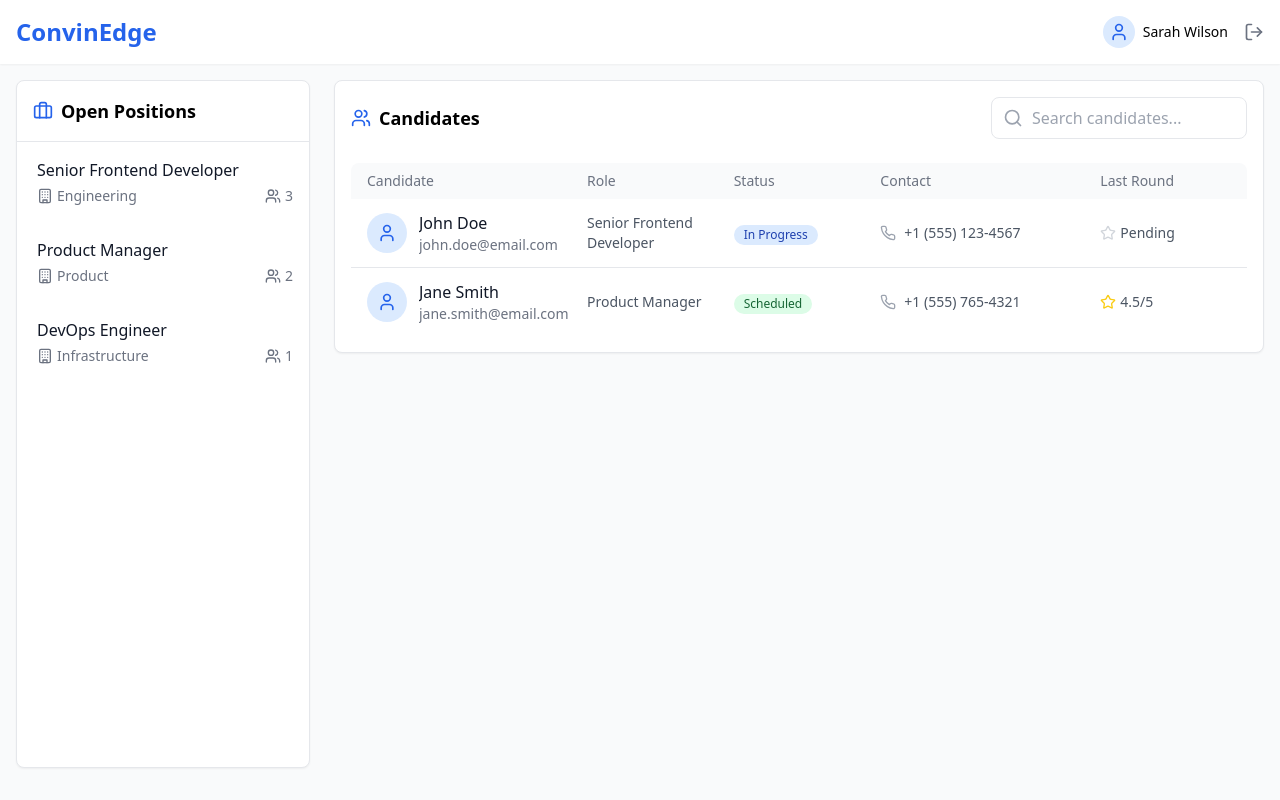
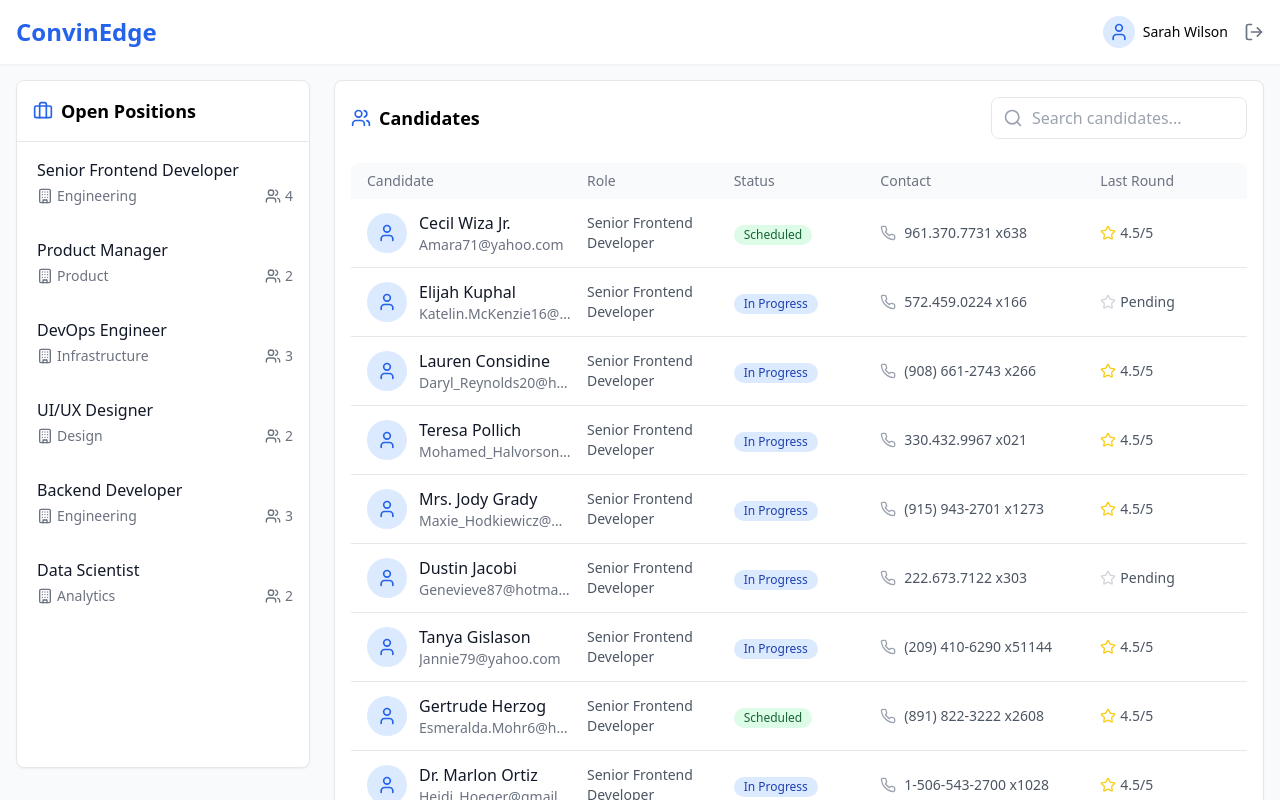
Before and after one commit to achyuthreddyi/HireSight, a React (Create React App) app: page / in a window 1280 px wide. Shown: the top 800 px of the page. Built offline with nearby package versions, Linux system fonts and the light colour scheme.

Commit message:
adds some dummy data

```diff
--- a/package.json
+++ b/package.json
@@ -3,6 +3,7 @@
   "version": "0.1.0",
   "private": true,
   "dependencies": {
+    "@faker-js/faker": "^9.2.0",
     "@radix-ui/react-dialog": "^1.1.2",
     "@radix-ui/react-select": "^2.1.2",
     "@radix-ui/react-slot": "^1.1.0",
--- a/src/components/Dashboard.jsx
+++ b/src/components/Dashboard.jsx
@@ -14,77 +14,7 @@ import {
   Star
 } from 'lucide-react';
 import UserDetailsModal from './UserDetailsModal';
-
-// Mock data for development
-const MOCK_DATA = {
-  jobs: [
-    { id: 1, title: 'Senior Frontend Developer', department: 'Engineering', openings: 3 },
-    { id: 2, title: 'Product Manager', department: 'Product', openings: 2 },
-    { id: 3, title: 'DevOps Engineer', department: 'Infrastructure', openings: 1 }
-  ],
-  candidates: [
-    {
-      id: 1,
-      name: 'John Doe',
-      email: 'john.doe@email.com',
-      phone: '+1 (555) 123-4567',
-      role: 'Senior Frontend Developer',
-      jobId: 1,
-      status: 'In Progress',
-      rating: 4.5,
-      rounds: [
-        {
-          id: 1,
-          type: 'Technical Round 1',
-          interviewer: 'Alice Smith',
-          date: '2024-11-25',
-          comments: 'Strong fundamentals in React. Good problem-solving skills.',
-          status: 'Passed'
-        },
-        {
-          id: 2,
-          type: 'System Design',
-          interviewer: 'Bob Johnson',
-          date: '2024-11-27',
-          comments: 'Demonstrated good understanding of scalability concepts.',
-          status: 'Scheduled'
-        }
-      ]
-    },
-    {
-      id: 2,
-      name: 'Jane Smith',
-      email: 'jane.smith@email.com',
-      phone: '+1 (555) 765-4321',
-      role: 'Product Manager',
-      jobId: 1,
-      status: 'Scheduled',
-      rating: 3.8,
-      rounds: [
-        {
-          id: 1,
-          type: 'Technical Round 1',
-          interviewer: 'Carol Williams',
-          date: '2024-11-26',
-          comments: 'Excellent JavaScript knowledge. Clear communication.',
-          status: 'Passed'
-        }
-      ]
-    }
-  ],
-  interviewers: [
-    { id: 1, name: 'Alice Smith', department: 'Engineering' },
-    { id: 2, name: 'Bob Johnson', department: 'Engineering' },
-    { id: 3, name: 'Carol Williams', department: 'Product' }
-  ],
-  roundTypes: [
-    'Technical Round 1',
-    'Technical Round 2',
-    'System Design',
-    'Culture Fit',
-    'HR Round'
-  ]
-};
+import MOCK_DATA from '../data/mockData';
 
 const Dashboard = () => {
   const [selectedJob, setSelectedJob] = useState(null);
--- /dev/null
+++ b/src/data/mockData.js
@@ -0,0 +1,132 @@
+import { faker } from '@faker-js/faker';
+
+// Helper function to generate rounds
+const generateInterviewRounds = (count = 2) => {
+  const roundTypes = [
+    'Initial Screening',
+    'Technical Round 1',
+    'Technical Round 2',
+    'System Design',
+    'Culture Fit',
+    'HR Round',
+    'Team Fit',
+    'Final Discussion'
+  ];
+
+  const interviewers = [
+    'Alice Smith',
+    'Bob Johnson',
+    'Carol Williams',
+    'David Chen',
+    'Emma Davis',
+    'Frank Miller',
+    'Grace Lee',
+    'Henry Wilson'
+  ];
+
+  return Array(count).fill(null).map((_, index) => ({
+    id: index + 1,
+    type: roundTypes[index % roundTypes.length],
+    interviewer: interviewers[Math.floor(Math.random() * interviewers.length)],
+    date: faker.date.future().toISOString().split('T')[0],
+    comments: faker.lorem.sentence(10),
+    status: Math.random() > 0.3 ? 'Passed' : 'Scheduled'
+  }));
+};
+
+// Generate candidates for a specific job
+const generateCandidates = (jobId, count) => {
+  return Array(count).fill(null).map((_, index) => ({
+    id: `${jobId}-${index + 1}`,
+    name: faker.person.fullName(),
+    email: faker.internet.email(),
+    phone: faker.phone.number('+1 ### ### ####'),
+    role: MOCK_DATA.jobs.find(job => job.id === jobId).title,
+    jobId,
+    status: Math.random() > 0.5 ? 'In Progress' : 'Scheduled',
+    rating: Number((3 + Math.random() * 2).toFixed(1)),
+    rounds: generateInterviewRounds(Math.floor(Math.random() * 3) + 1)
+  }));
+};
+
+export const MOCK_DATA = {
+  jobs: [
+    {
+      id: 1,
+      title: 'Senior Frontend Developer',
+      department: 'Engineering',
+      openings: 4,
+      requiredSkills: ['React', 'TypeScript', 'CSS', 'System Design'],
+      experience: '5-8 years'
+    },
+    {
+      id: 2,
+      title: 'Product Manager',
+      department: 'Product',
+      openings: 2,
+      requiredSkills: ['Product Strategy', 'Agile', 'User Research'],
+      experience: '4-7 years'
+    },
+    {
+      id: 3,
+      title: 'DevOps Engineer',
+      department: 'Infrastructure',
+      openings: 3,
+      requiredSkills: ['AWS', 'Kubernetes', 'CI/CD', 'Docker'],
+      experience: '3-6 years'
+    },
+    {
+      id: 4,
+      title: 'UI/UX Designer',
+      department: 'Design',
+      openings: 2,
+      requiredSkills: ['Figma', 'User Research', 'Prototyping'],
+      experience: '3-5 years'
+    },
+    {
+      id: 5,
+      title: 'Backend Developer',
+      department: 'Engineering',
+      openings: 3,
+      requiredSkills: ['Node.js', 'Python', 'MongoDB', 'SQL'],
+      experience: '4-7 years'
+    },
+    {
+      id: 6,
+      title: 'Data Scientist',
+      department: 'Analytics',
+      openings: 2,
+      requiredSkills: ['Python', 'Machine Learning', 'SQL', 'Statistics'],
+      experience: '3-6 years'
+    }
+  ],
+
+  interviewers: [
+    { id: 1, name: 'Alice Smith', department: 'Engineering', role: 'Tech Lead' },
+    { id: 2, name: 'Bob Johnson', department: 'Engineering', role: 'Senior Developer' },
+    { id: 3, name: 'Carol Williams', department: 'Product', role: 'Product Director' },
+    { id: 4, name: 'David Chen', department: 'Engineering', role: 'Architecture Lead' },
+    { id: 5, name: 'Emma Davis', department: 'Design', role: 'Design Lead' },
+    { id: 6, name: 'Frank Miller', department: 'Infrastructure', role: 'DevOps Lead' },
+    { id: 7, name: 'Grace Lee', department: 'Analytics', role: 'Data Science Lead' },
+    { id: 8, name: 'Henry Wilson', department: 'Engineering', role: 'Engineering Manager' }
+  ],
+
+  roundTypes: [
+    'Initial Screening',
+    'Technical Round 1',
+    'Technical Round 2',
+    'System Design',
+    'Culture Fit',
+    'HR Round',
+    'Team Fit',
+    'Final Discussion'
+  ]
+};
+
+// Generate candidates for each job
+MOCK_DATA.candidates = MOCK_DATA.jobs.flatMap(job =>
+  generateCandidates(job.id, job.openings * 4) // 4 candidates per opening
+);
+
+export default MOCK_DATA;
```
Also changed, not shown: 1 other file (tests, documents, lock files or other folders).
